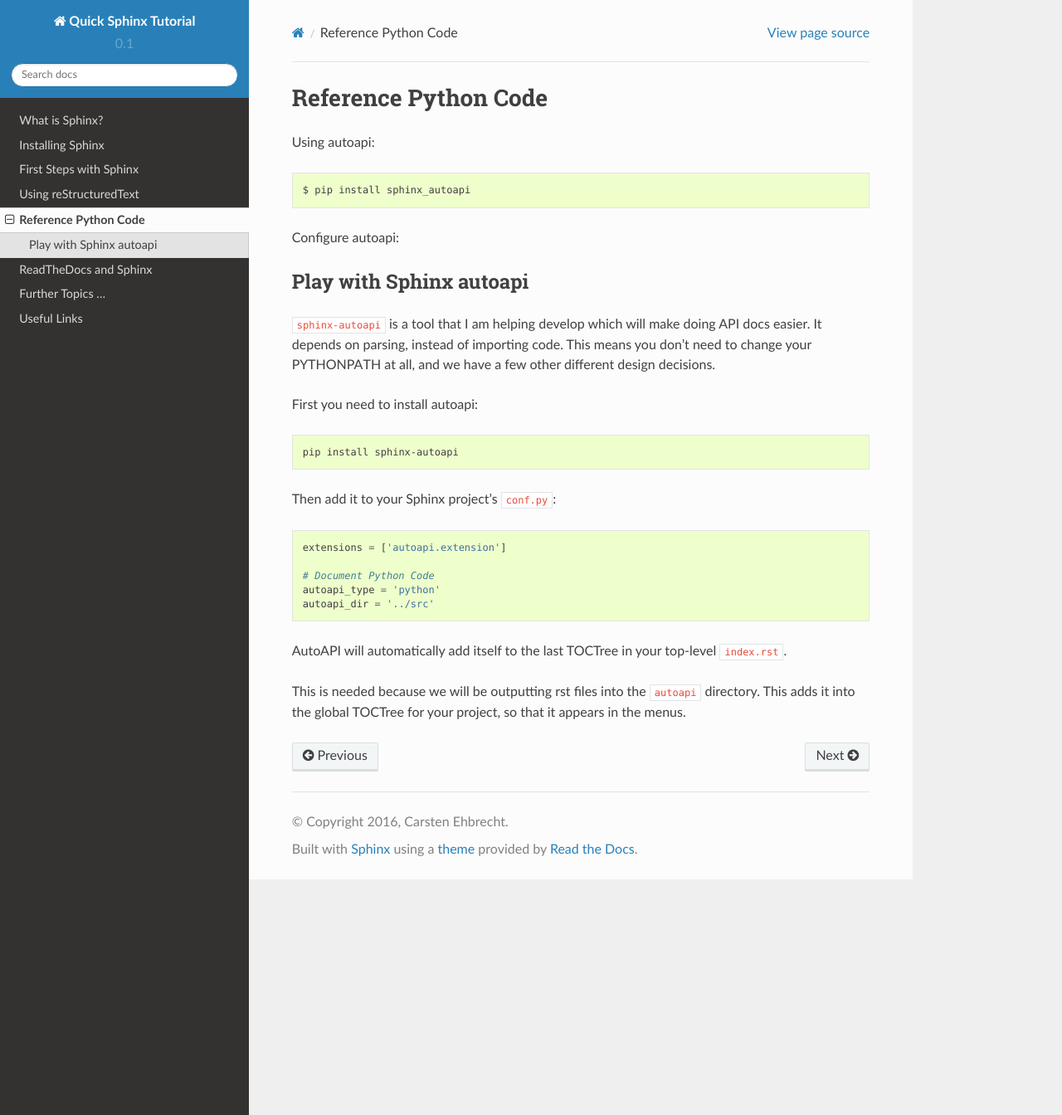
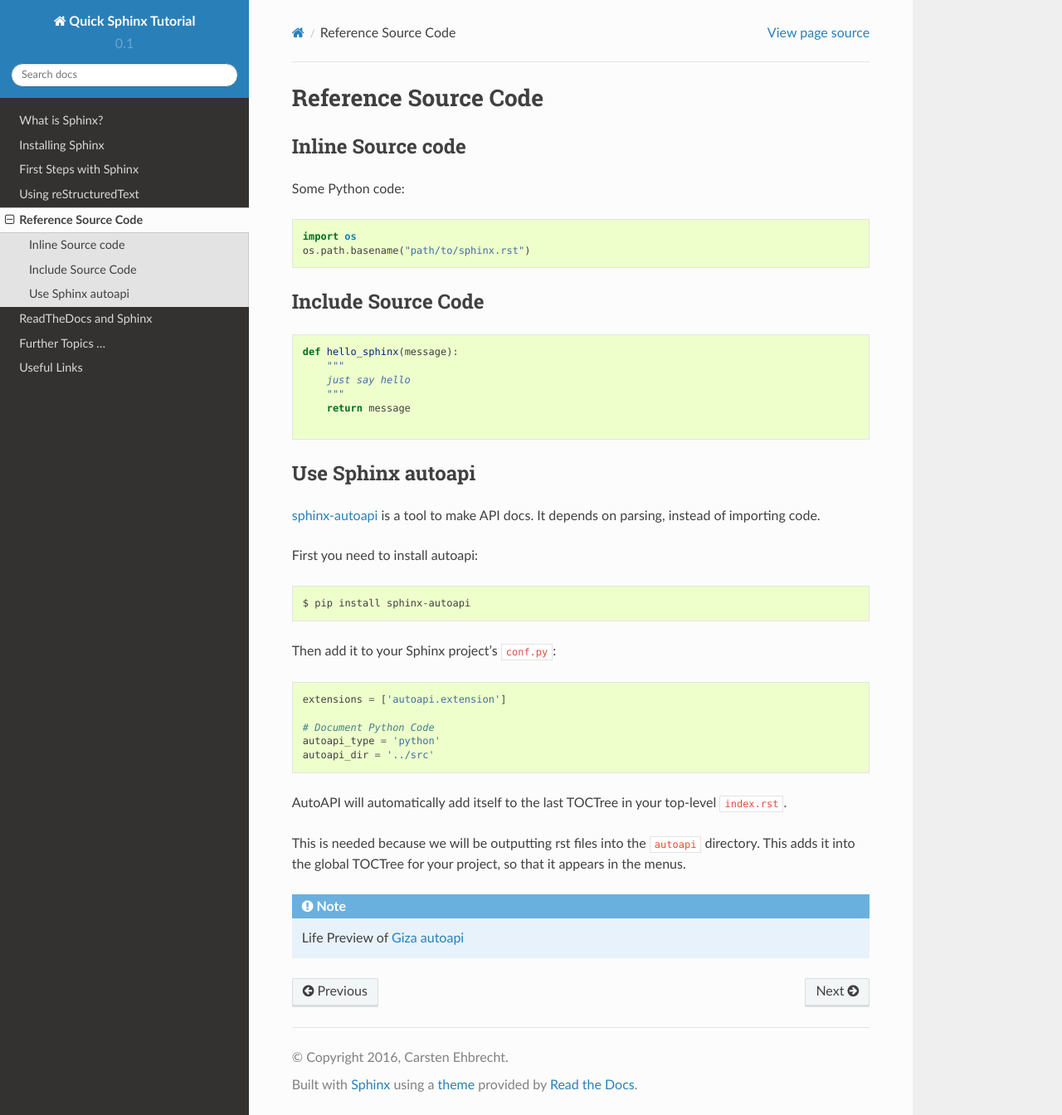
Before and after one commit to cehbrecht/quick-sphinx-tutorial, a Sphinx documentation site: the page built from docs/source/code.rst, in a window 1280 px wide and 1344 px high. Shown: the whole window at 83% size. Built offline with Sphinx 7.4.7 and the Read the Docs theme 2.0.0, drawn with Linux system fonts in a browser that asks for light colours.

Commit message:
update code

```diff
--- a/docs/source/code.rst
+++ b/docs/source/code.rst
@@ -1,48 +1,37 @@
 .. _code:
 
-Reference Python Code
+Reference Source Code
 =====================
 
-Using autoapi:
+Inline Source code
+------------------
 
-.. code:: bash
+Some Python code:
 
-   $ pip install sphinx_autoapi
+.. code:: python
 
-Configure autoapi:
+   import os
+   os.path.basename("path/to/sphinx.rst")
 
-.. code: python
 
-   # Add any Sphinx extension module names here, as strings. They can be
-   # extensions coming with Sphinx (named 'sphinx.ext.*') or your custom
-   # ones.
-   extensions = [
-       'autoapi.extension',
-       'sphinx.ext.intersphinx',
-       'sphinx.ext.todo',
-       'sphinx.ext.viewcode',
-   ]
+Include Source Code
+-------------------
 
-   # autoapi configuration
-   autoapi_type = 'python'
-   autoapi_dirs = ['../../giza']
-   autoapi_file_pattern = '*.py'
-   autoapi_options = ['members', 'undoc-members', 'private-members']
+.. literalinclude:: ../../giza/__init__.py
+    :language: python
 
-Play with Sphinx autoapi
-------------------------
 
-``sphinx-autoapi`` is a tool that I am helping develop which will make doing API docs easier.
-It depends on parsing,
-instead of importing code.
-This means you don't need to change your PYTHONPATH at all,
-and we have a few other different design decisions.
+Use Sphinx autoapi
+------------------
+
+`sphinx-autoapi`_ is a tool to make API docs.
+It depends on parsing, instead of importing code.
 
 First you need to install autoapi:
 
 .. code:: bash
 
-        pip install sphinx-autoapi
+        $ pip install sphinx-autoapi
 
 Then add it to your Sphinx project's ``conf.py``:
 
@@ -59,3 +48,7 @@ AutoAPI will automatically add itself to the last TOCTree in your top-level ``in
 This is needed because we will be outputting rst files into the ``autoapi`` directory.
 This adds it into the global TOCTree for your project,
 so that it appears in the menus.
+
+.. note:: Life Preview of `Giza autoapi <./autoapi/index.html>`_
+
+.. _sphinx-autoapi: http://sphinx-autoapi.readthedocs.org/en/latest/
```
